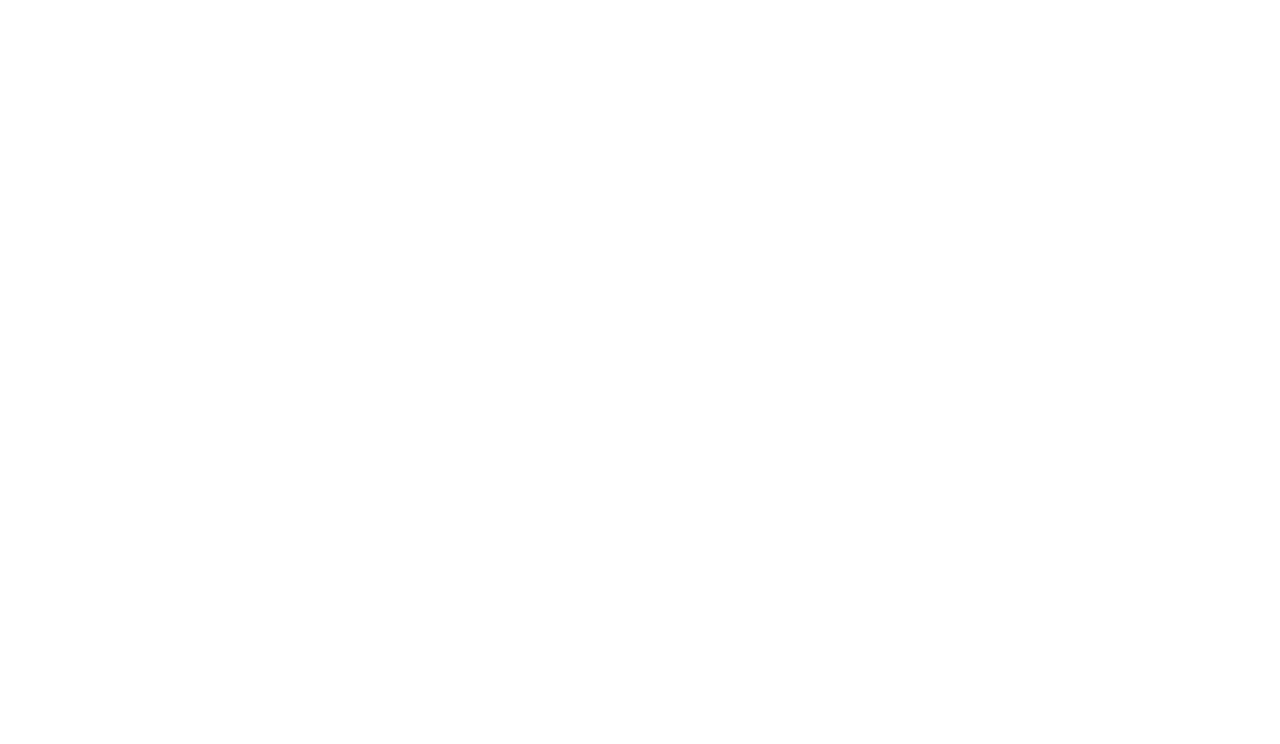
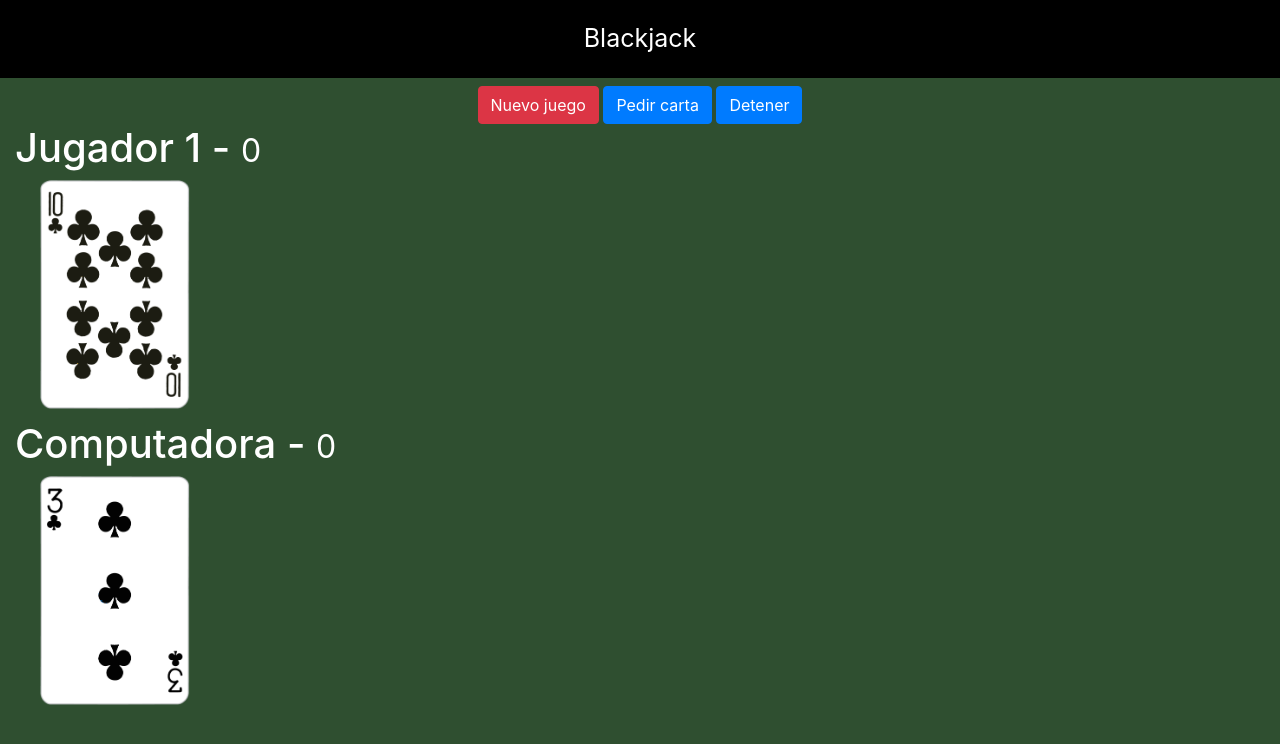
Before and after one commit to EnocCastroVargas/webpack-starter, a plain HTML site: page 02-blackjack/index.html in a window 1280 px wide. Drawn offline with nearby package versions, Linux system fonts and the light colour scheme.

Commit message:
estilo y estructura del proyecto

```diff
--- a/02-blackjack/assets/css/styles.css
+++ b/02-blackjack/assets/css/styles.css
@@ -0,0 +1,26 @@
+html, body {
+  margin: 0px;
+  background-color: #2F4F30;
+  color: white;
+}
+
+
+.titulo {
+  text-align: center;
+  background-color: black;
+  color: white;
+  padding: 20px;
+  font-size: 25px;
+}
+
+.carta {
+  position: relative;
+  width: 150px;
+  left: 100px;
+  margin-left: -75px;
+
+}
+
+#computadora-cartas, #jugador-cartas {
+  height: 240px;
+}
--- a/02-blackjack/index.html
+++ b/02-blackjack/index.html
@@ -6,10 +6,48 @@
   <meta name="viewport" content="width=device-width, initial-scale=1.0">
   <title>Blackjack</title>
 
+  <link rel="stylesheet" href="https://stackpath.bootstrapcdn.com/bootstrap/4.4.1/css/bootstrap.min.css" integrity="sha384-Vkoo8x4CGsO3+Hhxv8T/Q5PaXtkKtu6ug5TOeNV6gBiFeWPGFN9MuhOf23Q9Ifjh" crossorigin="anonymous">
+
   <link rel="stylesheet" href="assets/css/styles.css">
 
 </head>
 <body>
+
+  <header class="titulo">
+    Blackjack
+  </header>
+
+  <div class="row mt-2">
+    <div class="col text-center">
+
+      <button class="btn btn-danger">Nuevo juego</button>
+      <button class="btn btn-primary">Pedir carta</button>
+      <button class="btn btn-primary">Detener</button>
+
+    </div>
+  </div>
+
+  <div class="row container">
+    <div class="col">
+
+      <h1>Jugador 1 - <small>0</small></h1>
+      <div id="jugador-cartas">
+        <img class="carta" src="assets/cartas/10C.png">
+      </div>
+
+    </div>
+  </div>
+
+  <div class="row container ">
+    <div class="col">
+
+      <h1>Computadora - <small>0</small></h1>
+      <div id="computadora-cartas">
+        <img class="carta" src="assets/cartas/3C.png">
+      </div>
+
+    </div>
+  </div>
 
 
 
```
